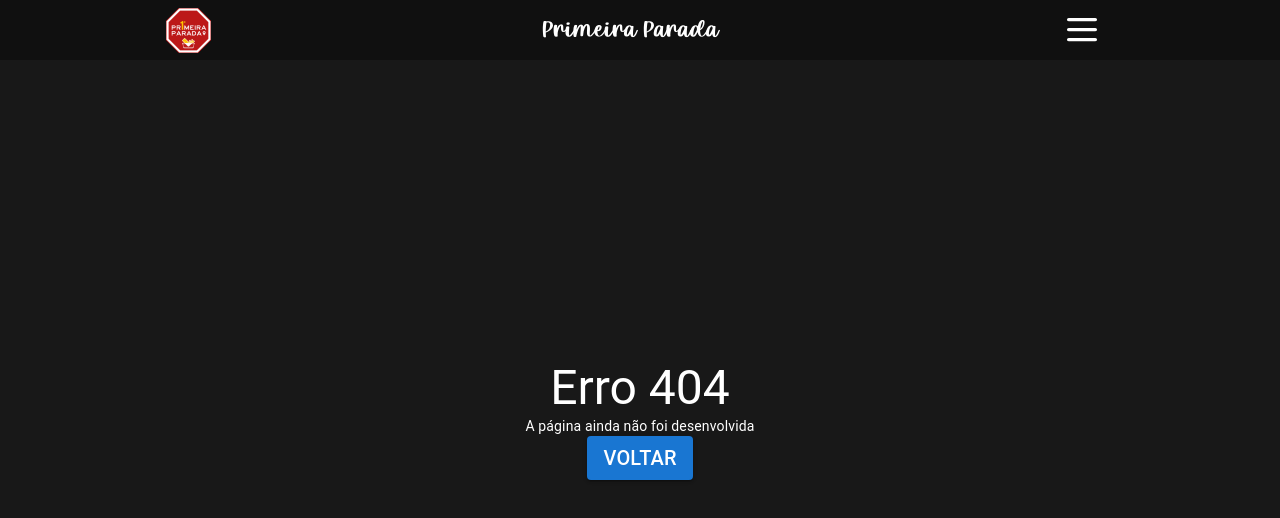
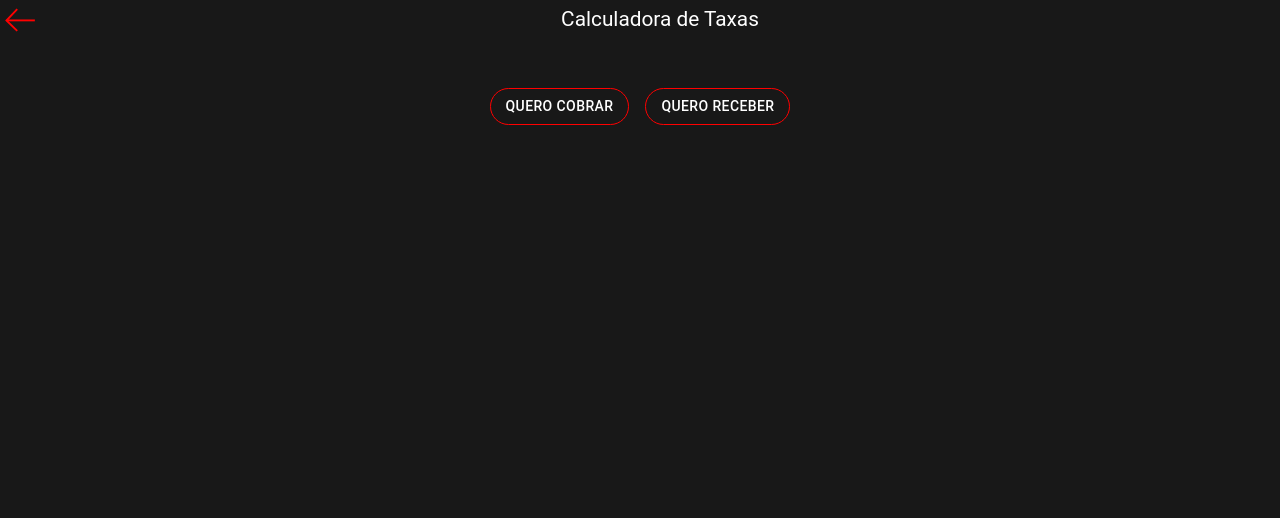
Before and after one commit to brodrigues0ll/PRIMERIA_PARADA, a Next.js app: page /taxes in a window 1280 px wide. Before the commit this address had no page. Shown: the top 518 px of the page. Built offline with nearby package versions, Linux system fonts and the light colour scheme.

Commit message:
Sart Page Taxes header and buttons ok

```diff
--- /dev/null
+++ b/src/pages/taxes/index.jsx
@@ -0,0 +1,80 @@
+import { Box, Button, Typography } from "@mui/material";
+import Image from "next/image";
+import React from "react";
+
+const index = () => {
+  return (
+    <>
+      <Box
+        sx={{
+          color: "white",
+          fontFamily: "Sans-serif",
+          display: "flex",
+          flexDirection: "column",
+        }}
+      >
+        <Box
+          sx={{
+            display: "flex",
+            alignItems: "center",
+          }}
+        >
+          <Image src="/assets/icons/backward.svg" width={40} height={40} />
+          <Typography
+            variant="h5"
+            sx={{
+              fontSize: "1.3rem",
+              width: "100%",
+              display: "flex",
+              justifyContent: "center",
+            }}
+          >
+            Calculadora de Taxas
+          </Typography>
+        </Box>
+
+        <Box
+          sx={{
+            display: "flex",
+            justifyContent: "center",
+          }}
+        >
+          <Button
+            variant="outlined"
+            sx={{
+              borderRadius: "3rem",
+              color: "white",
+              border: "1px solid red",
+              margin: "0 0.5rem",
+              marginTop: "3rem",
+              "&:hover": {
+                background: "red",
+                border: "1px solid red",
+              },
+            }}
+          >
+            Quero Cobrar
+          </Button>
+          <Button
+            variant="outlined"
+            sx={{
+              borderRadius: "3rem",
+              color: "white",
+              border: "1px solid red",
+              margin: "0 0.5rem",
+              marginTop: "3rem",
+              "&:hover": {
+                background: "red",
+                border: "1px solid red",
+              },
+            }}
+          >
+            Quero Receber
+          </Button>
+        </Box>
+      </Box>
+    </>
+  );
+};
+
+export default index;
```
Also changed, not shown: public/assets/icons/backward.svg (added).
